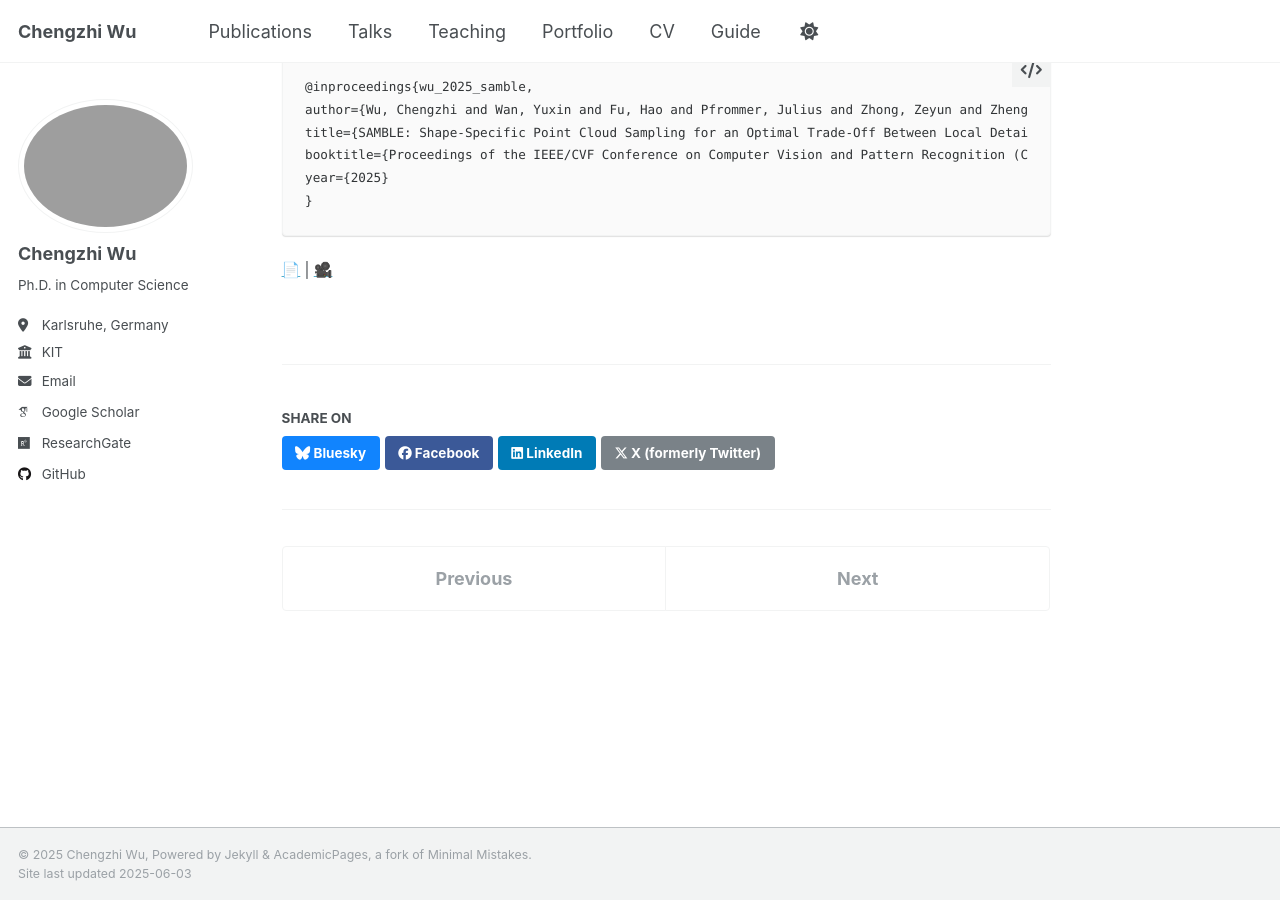
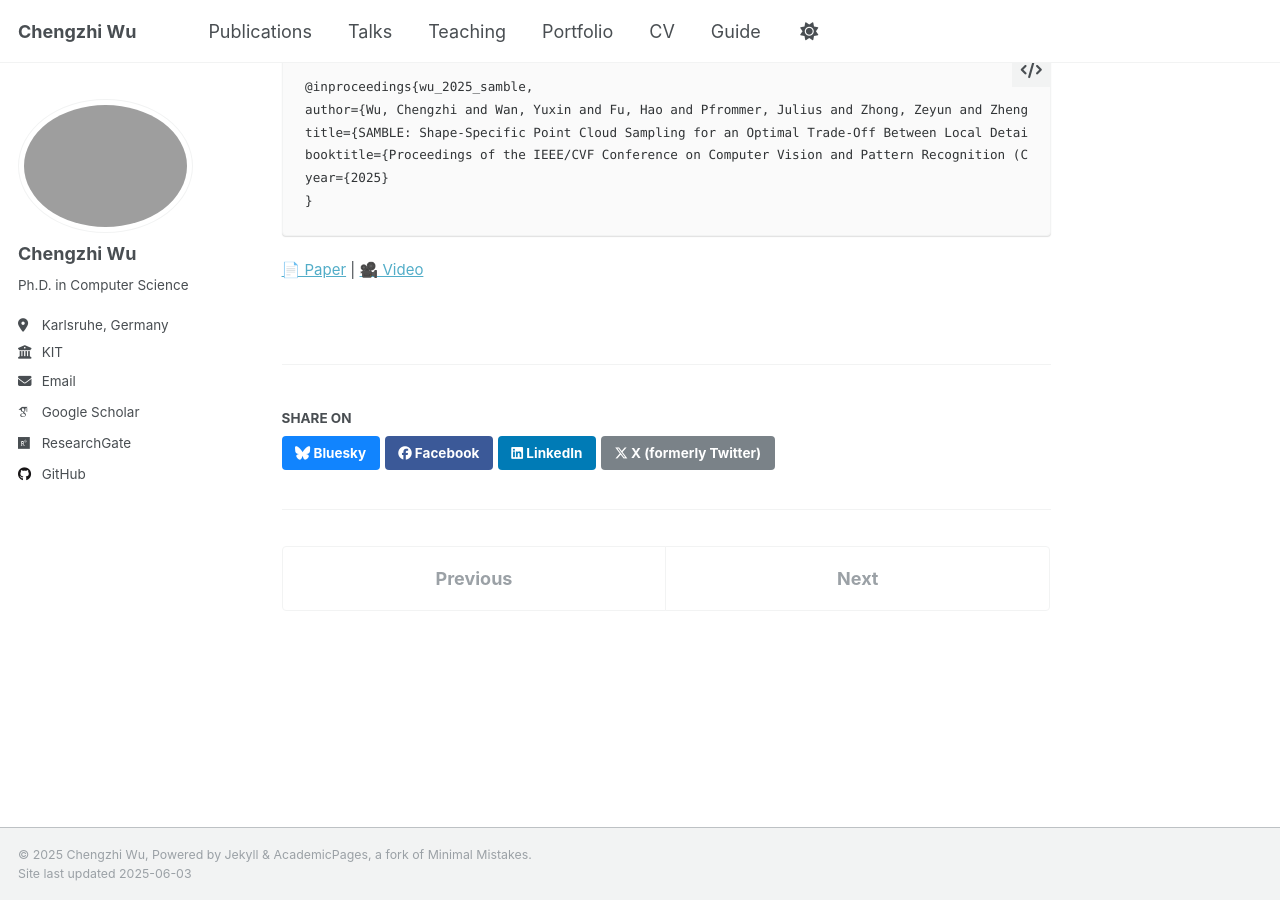
Before and after one commit to stevenczwu/stevenczwu.github.io, a Jekyll site: the page built from _publications/2009-10-01-paper-title-number-1.md, in a window 1280 px wide and 900 px high, scrolled down 651 px. Built offline with Jekyll 4.4.1, drawn with Linux system fonts in a browser that asks for light colours; some web fonts are replaced.

Commit message:
Update single.html

```diff
--- a/_layouts/single.html
+++ b/_layouts/single.html
@@ -72,7 +72,7 @@ layout: default
         {% elsif page.bibtexurl %}
           <p style="font-size: smaller"><a href="{{ page.bibtexurl }}">Download Bibtex</a></p>
         {% elsif page.paperurl and page.videourl %}
-          <p style="font-size: smaller"><a href="{{ page.paperurl }}">📄</a> | <a href="{{ page.videourl }}">🎥</a></p>
+          <p style="font-size: smaller"><a href="{{ page.paperurl }}">📄 Paper</a> | <a href="{{ page.videourl }}">🎥 Video</a></p>
         {% endif %}
 
         {% if page.link %}<div><a href="{{ page.link }}" class="btn">{{ site.data.ui-text[site.locale].ext_link_label | default: "Direct Link" }}</a></div>{% endif %}
```
